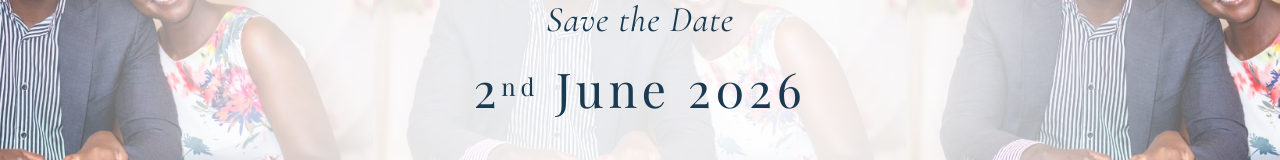
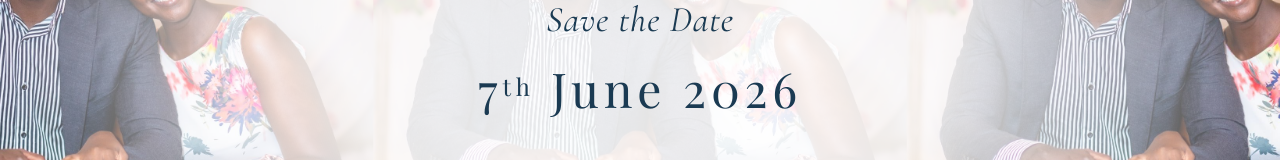
Before and after one commit to lincmba/diana-weds-simba, a React (Vite) app: page / in a window 1280 px wide. Shown: the part 389-549 px from the top of the page. Built offline with nearby package versions, Linux system fonts and the light colour scheme; a web font is replaced by a local one.

Commit message:
Change date

```diff
--- a/src/App.tsx
+++ b/src/App.tsx
@@ -42,7 +42,7 @@ function App() {
             </p>
 
             <p className="text-3xl sm:text-4xl md:text-5xl font-light tracking-widest" style={{ fontFamily: "'Playfair Display', serif", color: '#1a3a52' }}>
-              2<sup className="text-2xl">nd</sup> June 2026
+              7<sup className="text-2xl">th</sup> June 2026
             </p>
 
             <div className="pt-8">
```
